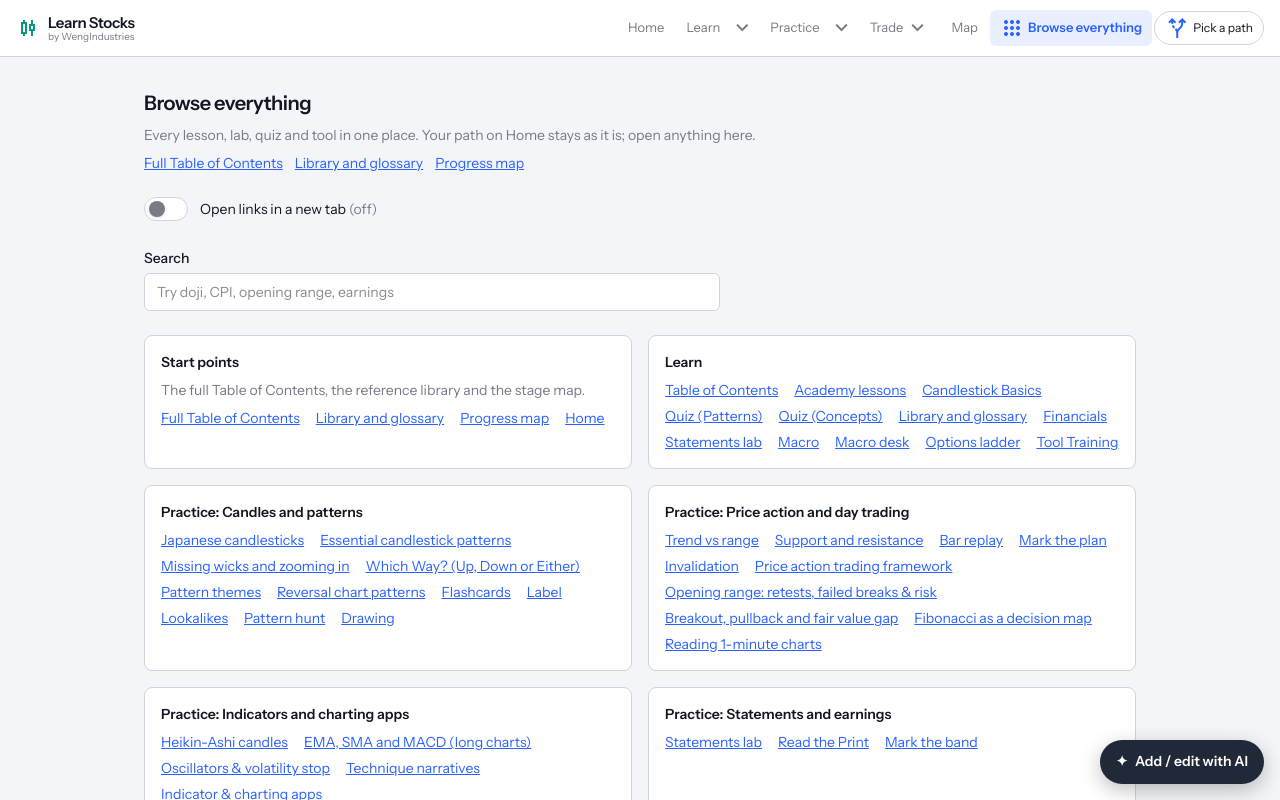
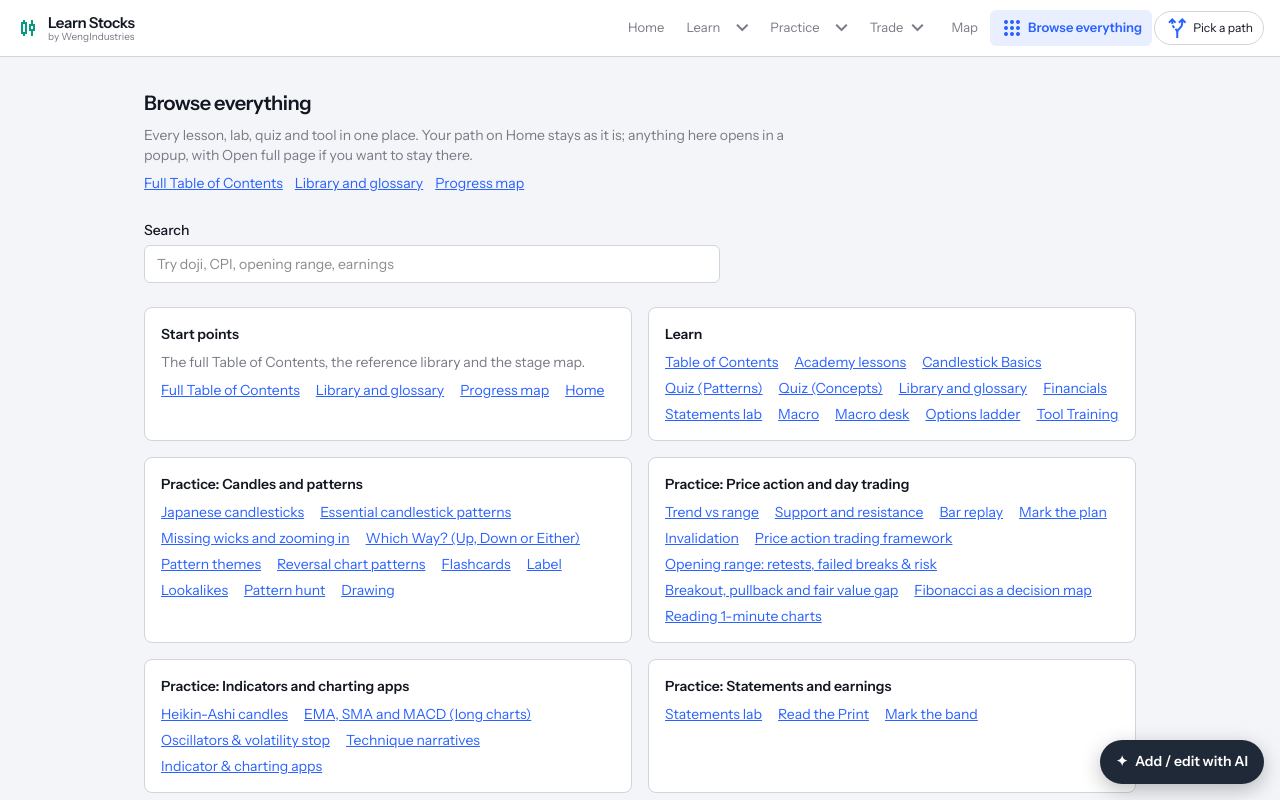
Before and after one commit to Siphon880gh/Stocks-Trainer, a React (Vite) app: page /browse in a window 1280 px wide. Shown: the top 800 px of the page. Built offline with nearby package versions, Linux system fonts and the light colour scheme.

Commit message:
Open Browse everything links in the popup and remove the new tab switch and its stored setting.

```diff
--- a/src/lib/browseNewTab.ts
+++ /dev/null
@@ -1,34 +0,0 @@
-/** Browse everything: the learner's choice to open its links in a new browser tab. */
-export const BROWSE_NEW_TAB_KEY = "analysis_core_browse_new_tab_v1";
-
-type KV = Pick<Storage, "getItem" | "setItem">;
-
-function browser(): KV | undefined {
-  try {
-    return typeof localStorage === "undefined" ? undefined : localStorage;
-  } catch {
-    return undefined;
-  }
-}
-
-/** Off unless the learner turned it on. */
-export function loadBrowseNewTab(storage: KV | undefined = browser()): boolean {
-  try {
-    return storage?.getItem(BROWSE_NEW_TAB_KEY) === "1";
-  } catch {
-    return false;
-  }
-}
-
-export function saveBrowseNewTab(on: boolean, storage: KV | undefined = browser()): void {
-  try {
-    storage?.setItem(BROWSE_NEW_TAB_KEY, on ? "1" : "0");
-  } catch {
-    // Storage can be full or blocked; the toggle still works for this visit.
-  }
-}
-
-/** Extra props for a router Link: a new tab when on, normal in-app navigation when off. */
-export function newTabProps(on: boolean): { target?: "_blank"; rel?: string } {
-  return on ? { target: "_blank", rel: "noopener noreferrer" } : {};
-}
--- a/src/pages/BrowseEverything.tsx
+++ b/src/pages/BrowseEverything.tsx
@@ -1,18 +1,20 @@
 import { useMemo, useState } from "react";
-import { Link } from "react-router-dom";
+import { Link, useLocation } from "react-router-dom";
 import { BROWSE_SECTIONS, searchBrowse } from "../lib/browseCatalog";
-import { loadBrowseNewTab, newTabProps, saveBrowseNewTab } from "../lib/browseNewTab";
+import { browseModalState, pageLocation, rememberBrowseTrigger } from "../lib/browseModal";
 
 /** Browse everything: the full catalog and search, for learners who want every door open. */
-export default function BrowseEverything({ initialNewTab }: { initialNewTab?: boolean } = {}) {
+export default function BrowseEverything() {
   const [query, setQuery] = useState("");
-  const [newTab, setNewTab] = useState(() => initialNewTab ?? loadBrowseNewTab());
-  const toggleNewTab = () => {
-    const next = !newTab;
-    setNewTab(next);
-    saveBrowseNewTab(next);
-  };
-  const tab = newTabProps(newTab);
+  const here = pageLocation(useLocation());
+  // Each link opens its page in a popup over Browse; "Open full page" in the popup leaves Browse.
+  const popup = (to: string, title: string) =>
+    to === "/browse"
+      ? {}
+      : {
+          state: browseModalState(here, title),
+          onClick: (e: { currentTarget: HTMLElement }) => rememberBrowseTrigger(e.currentTarget),
+        };
   const hits = useMemo(() => searchBrowse(query), [query]);
   const searching = query.trim().length > 0;
 
@@ -21,35 +23,14 @@ export default function BrowseEverything({ initialNewTab }: { initialNewTab?: bo
       <header className="space-y-2">
         <h1 className="text-xl font-semibold tracking-tight">Browse everything</h1>
         <p className="text-sm text-muted max-w-2xl">
-          Every lesson, lab, quiz and tool in one place. Your path on Home stays as it is; open anything here.
+          Every lesson, lab, quiz and tool in one place. Your path on Home stays as it is; anything here opens in a popup, with Open full page if you want to stay there.
         </p>
         <div className="flex flex-wrap gap-3 text-sm">
-          <Link to="/training" {...tab} className="text-primary underline" data-testid="browse-toc">Full Table of Contents</Link>
-          <Link to="/archive" {...tab} className="text-primary underline">Library and glossary</Link>
-          <Link to="/map" {...tab} className="text-primary underline">Progress map</Link>
+          <Link to="/training" {...popup("/training", "Full Table of Contents")} className="text-primary underline" data-testid="browse-toc">Full Table of Contents</Link>
+          <Link to="/archive" {...popup("/archive", "Library and glossary")} className="text-primary underline">Library and glossary</Link>
+          <Link to="/map" {...popup("/map", "Progress map")} className="text-primary underline">Progress map</Link>
         </div>
       </header>
-
-      <div className="flex items-center gap-3 text-sm">
-        <button
-          type="button"
-          role="switch"
-          id="browse-new-tab"
-          aria-checked={newTab}
-          aria-labelledby="browse-new-tab-label"
-          onClick={toggleNewTab}
-          data-testid="browse-new-tab"
-          className={`relative inline-flex h-6 w-11 shrink-0 items-center rounded-full border transition-colors focus-visible:outline-2 focus-visible:outline-offset-2 focus-visible:outline-primary ${newTab ? "bg-primary border-primary" : "bg-surface border-line"}`}
-        >
-          <span
-            aria-hidden="true"
-            className={`inline-block h-4 w-4 rounded-full shadow transition-transform ${newTab ? "translate-x-6 bg-white" : "translate-x-1 bg-muted"}`}
-          />
-        </button>
-        <label htmlFor="browse-new-tab" id="browse-new-tab-label" className="cursor-pointer select-none">
-          Open links in a new tab <span className="text-muted" aria-hidden="true">({newTab ? "on" : "off"})</span>
-        </label>
-      </div>
 
       <div className="max-w-xl">
         <label htmlFor="browse-search" className="text-sm font-medium">Search</label>
@@ -73,7 +54,7 @@ export default function BrowseEverything({ initialNewTab }: { initialNewTab?: bo
             <ul className="space-y-1.5">
               {hits.map((h) => (
                 <li key={h.to} className="flex flex-wrap items-baseline gap-x-2">
-                  <Link to={h.to} {...tab} className="text-primary underline">{h.label}</Link>
+                  <Link to={h.to} {...popup(h.to, h.label)} className="text-primary underline">{h.label}</Link>
                   <span className="text-xs text-muted">{h.kind}</span>
                 </li>
               ))}
@@ -90,7 +71,7 @@ export default function BrowseEverything({ initialNewTab }: { initialNewTab?: bo
             <ul className="flex flex-wrap gap-x-4 gap-y-1.5">
               {s.links.map((l) => (
                 <li key={`${s.id}-${l.to}`}>
-                  <Link to={l.to} {...tab} className="text-primary underline">{l.label}</Link>
+                  <Link to={l.to} {...popup(l.to, l.label)} className="text-primary underline">{l.label}</Link>
                 </li>
               ))}
             </ul>
```
Also changed, not shown: 1 other file (tests, documents, lock files or other folders).
